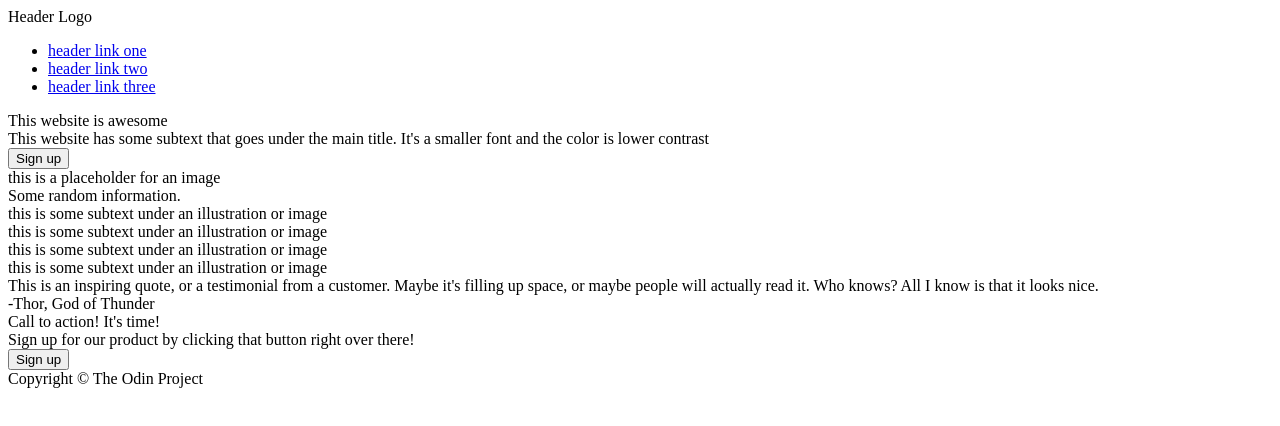
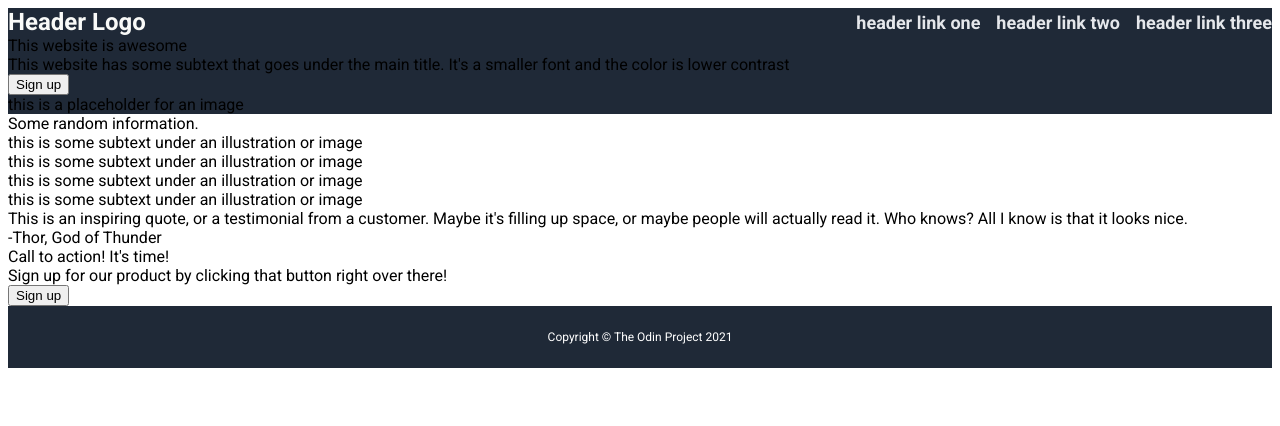
Before and after one commit to duhrice/landing-page, a plain HTML site: page index.html in a window 1280 px wide. Drawn offline with Linux system fonts and the light colour scheme.

Commit message:
Added Robot font from Google Font to index.html. Complete footer and worked on header.

```diff
--- a/index.html
+++ b/index.html
@@ -5,6 +5,9 @@
         <meta name="viewport" content="width=device-width, initial-scale=1.0">
         <title>Landing Page</title>
         <link rel="stylesheet" href="style.css">
+        <link rel="preconnect" href="https://fonts.googleapis.com">
+        <link rel="preconnect" href="https://fonts.gstatic.com" crossorigin>
+        <link href="https://fonts.googleapis.com/css2?family=Roboto:ital,wght@0,100;0,300;0,400;0,500;0,700;0,900;1,100;1,300;1,400;1,500;1,700;1,900&display=swap" rel="stylesheet">
     </head>
 
     <body>
@@ -55,7 +58,7 @@
         </div>
 
         <div class="footer">
-            Copyright © The Odin Project
+            Copyright © The Odin Project 2021
         </div>
     </body>
 </html>
--- a/style.css
+++ b/style.css
@@ -0,0 +1,40 @@
+body {
+    display: flex;
+    flex-direction: column;
+    font-family: 'Roboto';
+}
+
+.header, .footer, .one {
+    background-color: #1F2937;
+}
+
+.header {
+    display: flex;
+    font-size: 24px;
+    color: #F9FAF8;
+    font-weight: bold;
+    justify-content: space-between;
+    align-items: center;
+}
+
+a {
+    text-decoration: none;
+    color: #E5E7EB;
+}
+
+ul {
+    list-style-type: none;
+    padding: 0px;
+    margin: 0px;;
+    display: flex;
+    font-size: 18px;
+    gap: 16px;
+}
+
+.footer {
+    display: flex;
+    justify-content: center;
+    color: white;
+    padding: 24px;
+    font-size: 12px;
+}
```
